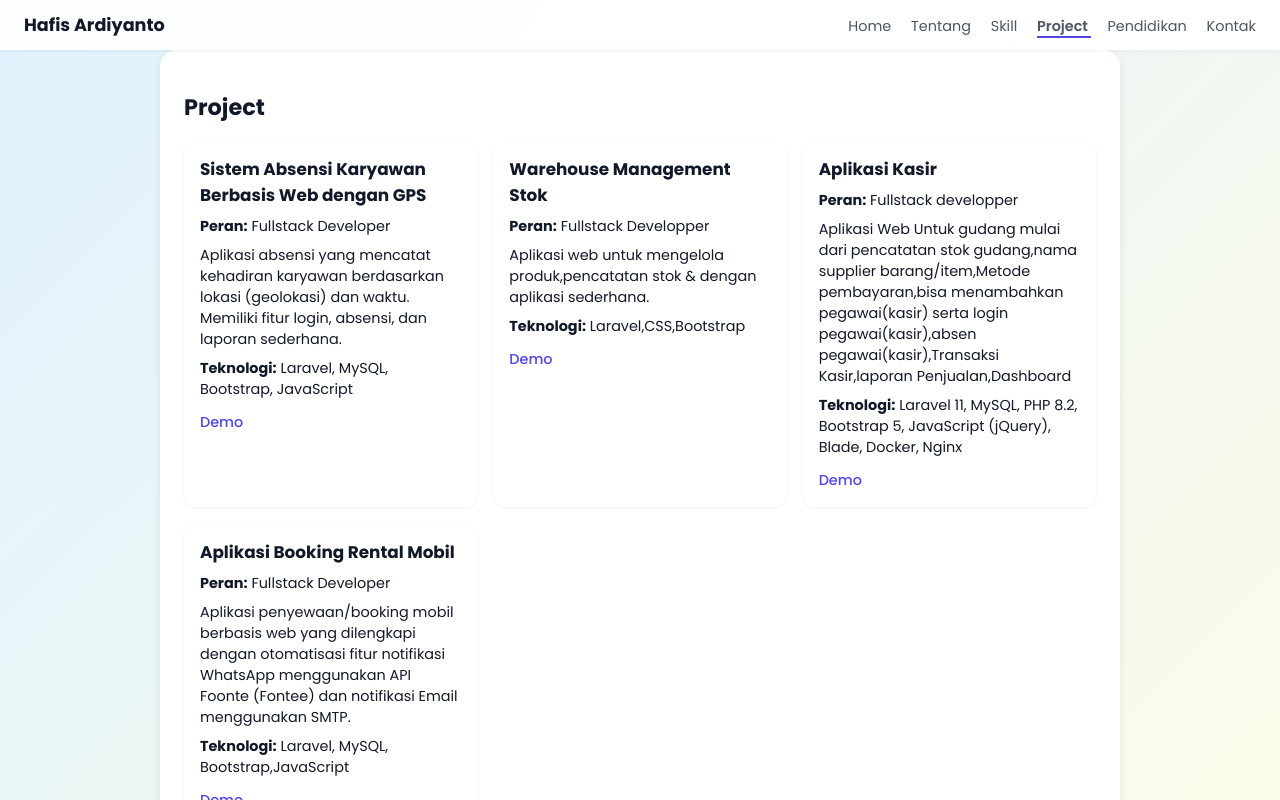
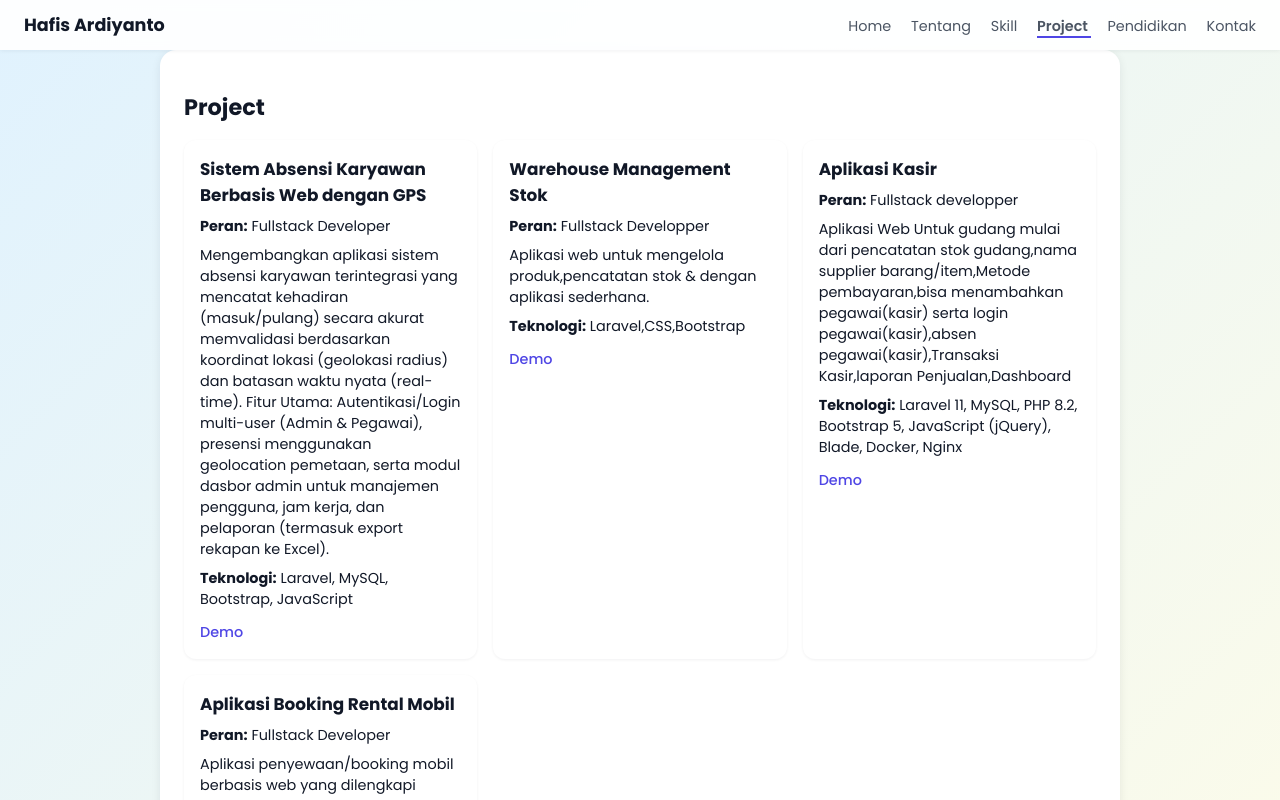
Before and after one commit to hafisardiyanto/my-portfolio, a Vue app: page /home in a window 1280 px wide. Both pictures are taken after a click on the button "Lihat Project Saya". Shown: the top 800 px of the page. Built offline with nearby package versions, Linux system fonts and the light colour scheme.

Commit message:
fix ganti semua sesuai dengan description

```diff
--- a/src/components/Projects.vue
+++ b/src/components/Projects.vue
@@ -22,7 +22,7 @@ const projects = [
     title: "Sistem Absensi Karyawan Berbasis Web dengan GPS",
     role: "Fullstack Developer",
     description:
-      "Aplikasi absensi yang mencatat kehadiran karyawan berdasarkan lokasi (geolokasi) dan waktu. Memiliki fitur login, absensi, dan laporan sederhana.",
+      "Mengembangkan aplikasi sistem absensi karyawan terintegrasi yang mencatat kehadiran (masuk/pulang) secara akurat memvalidasi berdasarkan koordinat lokasi (geolokasi radius) dan batasan waktu nyata (real-time). Fitur Utama: Autentikasi/Login multi-user (Admin & Pegawai), presensi menggunakan geolocation pemetaan, serta modul dasbor admin untuk manajemen pengguna, jam kerja, dan pelaporan (termasuk export rekapan ke Excel).",
     tech: "Laravel, MySQL, Bootstrap, JavaScript",
     links: { demo: "http://43.133.157.230:8084", },
   },
```
